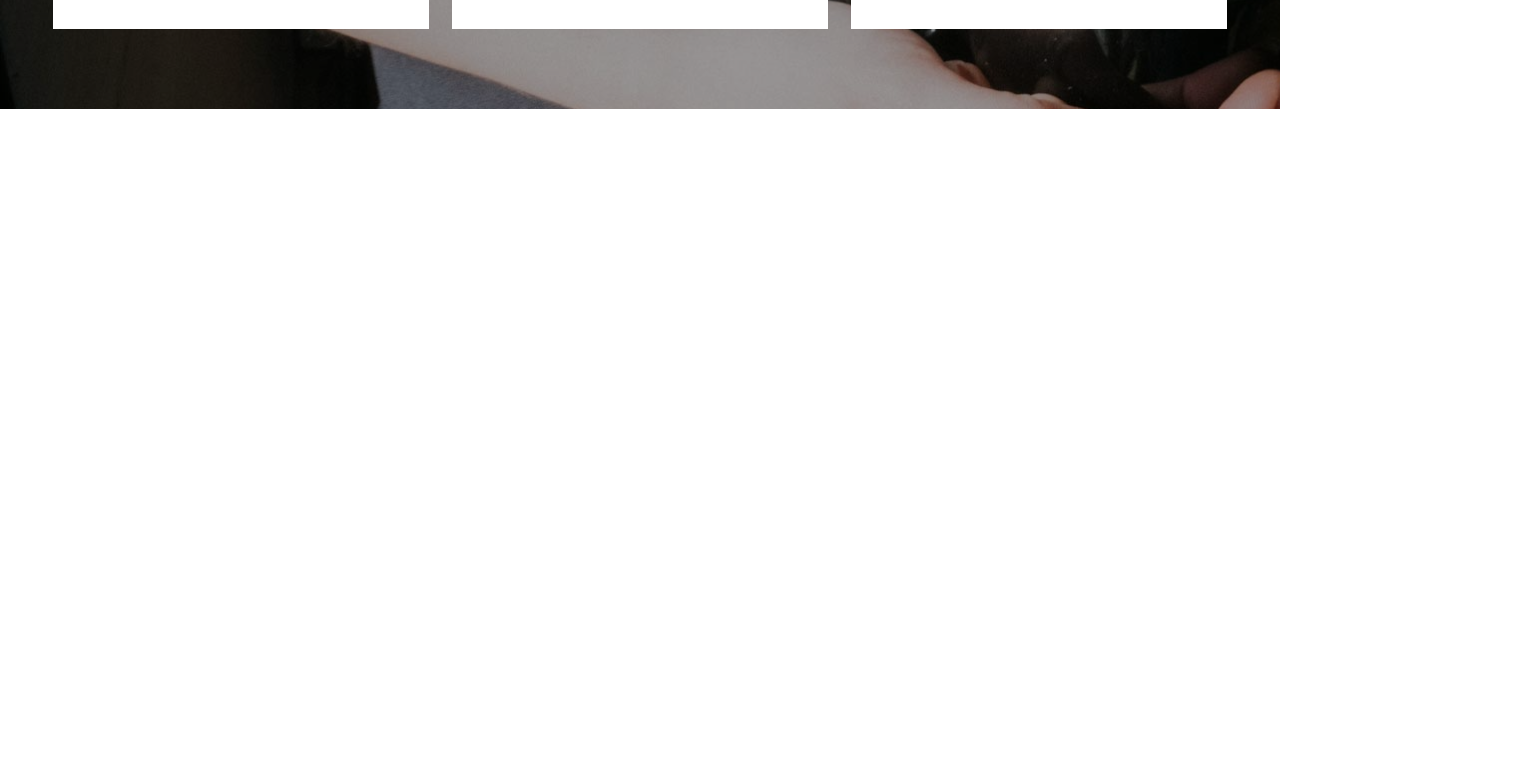
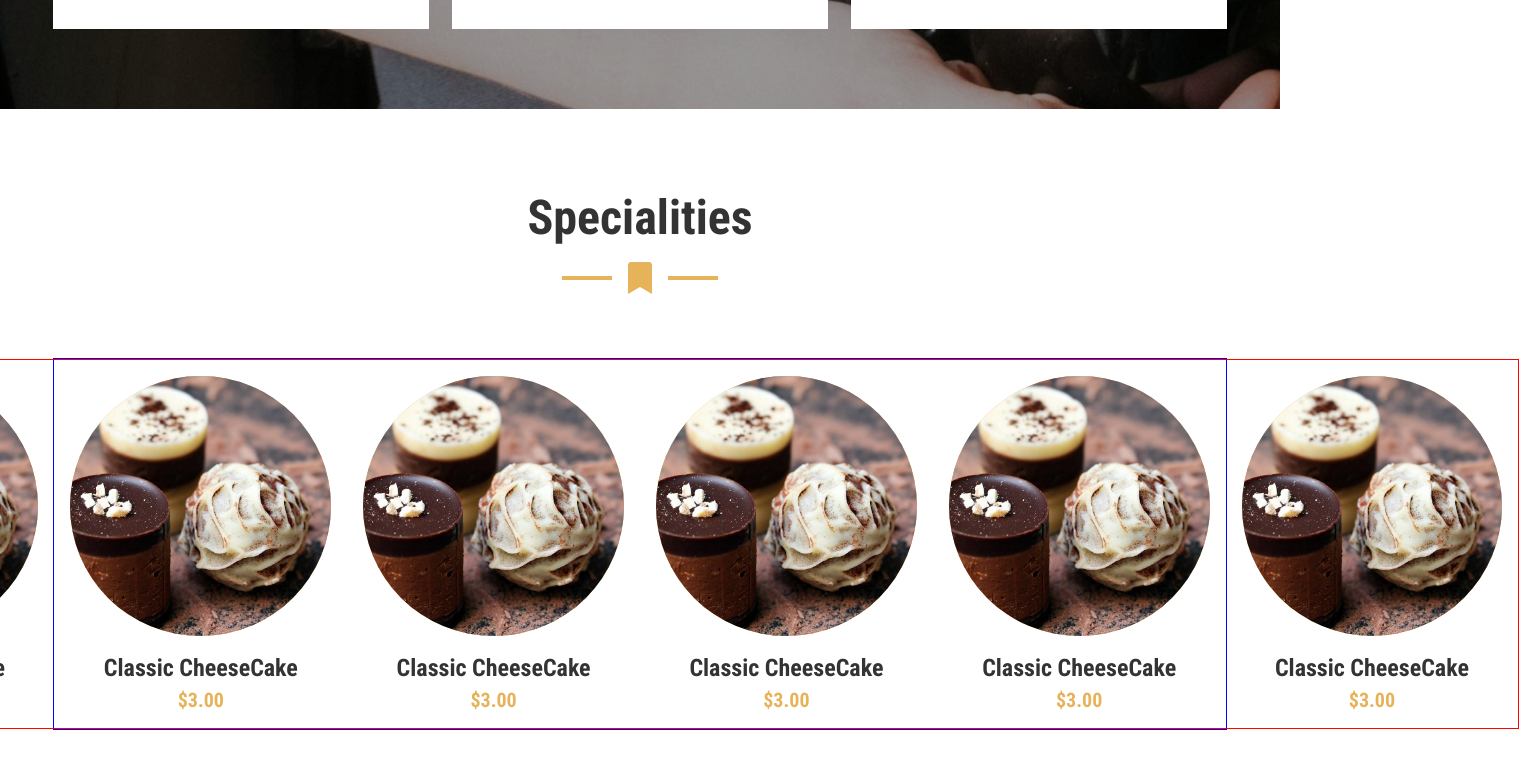
Before and after one commit to 25rae25/2020-kb-pb-12-coffee, a plain HTML site: page html/idex.html in a window 1280 px wide. Shown: the part 2153-2922 px from the top of the page, 1519 px wide, since content can reach past the window. Drawn offline with Linux system fonts and the light colour scheme.

Commit message:
prd-stage 구조완성

```diff
--- a/css/index.css
+++ b/css/index.css
@@ -72,6 +72,16 @@ h1, h2, h3, h4, h5, .rc, button {font-family: 'Roboto Condensed', sans-serif; fo
 .loc-wrap .store > .bt-map {margin-top: 1.5rem;}
 .loc-wrap .store i.fa {width: 2rem;}
 
+/******************* .special-wrap ********************/
+.special-wrap .title {font-size: 3rem; color: #333; text-align: center;}
+.prd-stage {width: 100%; border: 1px solid blue;}
+.prd-stage .prd-wrap {width: 150%; position: relative; left: -25%; display: flex; border: 1px solid red;}
+.prd-stage .prd {flex: 16.67% 1 1; padding: 1em; font-family: 'Roboto Condensed', sans-serif; font-size: 1rem; font-weight: bold; text-align: center;}
+.prd-stage .prd-img {border-radius: 50%; background-color: #e7b35a; overflow: hidden; cursor: pointer;}
+.prd-stage .prd-img img {transition: all 0.5s;}
+.prd-stage .prd-img:hover img {opacity: 0.6;}
+.prd-stage .prd-title {font-size: 1.5em; color: #333; padding: 0.75em 0 0.25em 0;}
+.prd-stage .prd-price {font-size: 1.25em; color: #e7b35a;}
 
 /******************* 반응형 ********************/
 @media screen and (max-width:1600px) {
--- a/html/idex.html
+++ b/html/idex.html
@@ -121,9 +121,46 @@
 		</div>
 	</section><!-- .loc-wrap -->
 
-	<section class="offer-wrap">
-
-	</section><!-- .offer-wrap -->
+	<section class="special-wrap">
+		<div class="wrapper">
+			<h2 class="title">Specialities</h2>
+			<div class="bookmark-bar"><i class="fa fa-bookmark"></i></div>
+			<div class="prd-stage">
+				<ul class="prd-wrap">
+					<li class="prd">
+						<div class="prd-img"><img src="../img/c-sl-013-800x800.jpg" class="img"></div>
+						<div class="prd-title">Classic CheeseCake</div>
+						<div class="prd-price">$3.00</div>
+					</li>
+					<li class="prd">
+						<div class="prd-img"><img src="../img/c-sl-013-800x800.jpg" class="img"></div>
+						<div class="prd-title">Classic CheeseCake</div>
+						<div class="prd-price">$3.00</div>
+					</li>
+					<li class="prd">
+						<div class="prd-img"><img src="../img/c-sl-013-800x800.jpg" class="img"></div>
+						<div class="prd-title">Classic CheeseCake</div>
+						<div class="prd-price">$3.00</div>
+					</li>
+					<li class="prd">
+						<div class="prd-img"><img src="../img/c-sl-013-800x800.jpg" class="img"></div>
+						<div class="prd-title">Classic CheeseCake</div>
+						<div class="prd-price">$3.00</div>
+					</li>
+					<li class="prd">
+						<div class="prd-img"><img src="../img/c-sl-013-800x800.jpg" class="img"></div>
+						<div class="prd-title">Classic CheeseCake</div>
+						<div class="prd-price">$3.00</div>
+					</li>
+					<li class="prd">
+						<div class="prd-img"><img src="../img/c-sl-013-800x800.jpg" class="img"></div>
+						<div class="prd-title">Classic CheeseCake</div>
+						<div class="prd-price">$3.00</div>
+					</li>
+				</ul>
+			</div>
+		</div>
+	</section><!-- .special-wrap -->
 
 	<section class="menu-wrap">
 
```
